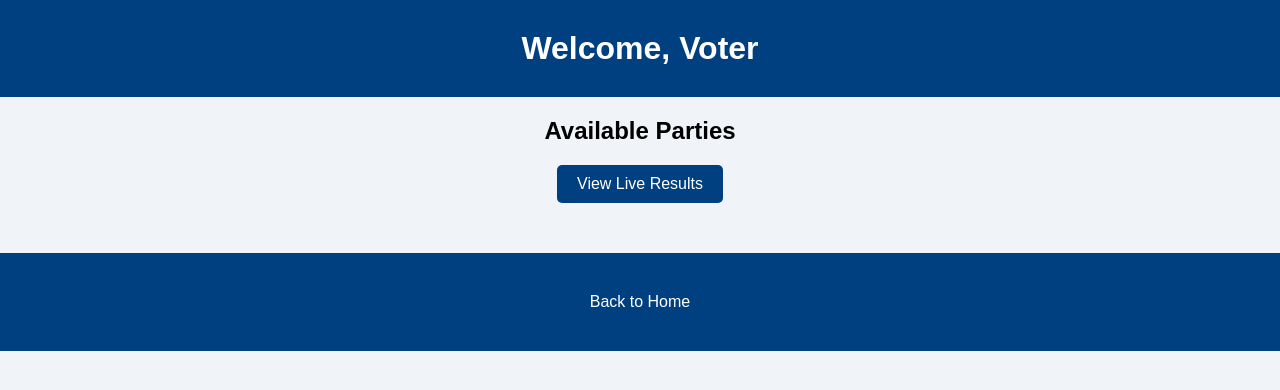
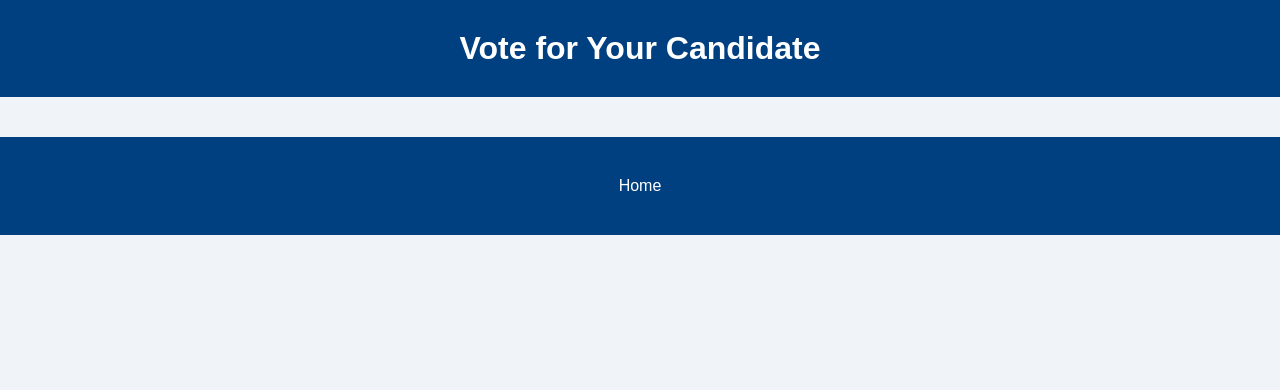
Before and after one commit to saras0110/backend-code, a Flask app: page /voter_dashboard in a window 1280 px wide. Shown: the top 390 px of the page. Run offline with Flask 3, Linux system fonts and the light colour scheme; the visitor is signed in with stand-in values (Sample User, id 1).

Commit message:
Update voter_dashboard.html

```diff
--- a/templates/voter_dashboard.html
+++ b/templates/voter_dashboard.html
@@ -7,39 +7,22 @@
 </head>
 <body>
   <header>
-    <h1>Welcome, Voter</h1>
+    <h1>Vote for Your Candidate</h1>
   </header>
 
   <main>
-    <h2>Available Parties</h2>
-    <div class="party-list">
-      <!-- Example party card, in real app loop with Jinja2 -->
-      {% for party in parties %}
-      <div class="party-card">
-        <img src="{{ party.logo_url }}" alt="Party Logo">
-        <h3>{{ party.party_name }}</h3>
-        <p><strong>Moto:</strong> {{ party.party_moto }}</p>
-        <p><strong>Candidate:</strong> {{ party.candidate_name }}</p>
-        {% if not party.voted %}
-        <form action="https://backend-code-qta6.onrender.com/vote" method="POST">
-          <input type="hidden" name="party_id" value="{{ party.id }}">
-          <button type="submit">Vote</button>
-        </form>
-        {% else %}
-        <p class="voted-label">You have already voted</p>
-        {% endif %}
+    {% for candidate in candidates %}
+      <div class="card">
+        <h3>{{ candidate['name'] }}</h3>
+        <p>Party: {{ candidate['party_name'] }}</p>
+        <p>Moto: {{ candidate['moto'] }}</p>
+        <a href="https://backend-code-qta6.onrender.com/vote/{{ candidate['party_name'] }}">Vote</a>
       </div>
-      {% endfor %}
-    </div>
-
-    <div class="result-link">
-      <a href="https://backend-code-qta6.onrender.com/live_results" target="_blank">View Live Results</a>
-    </div>
-
+    {% endfor %}
   </main>
 
   <footer>
-    <a href="index.html">Back to Home</a>
+    <a href="https://backend-code-qta6.onrender.com/">Home</a>
   </footer>
 </body>
 </html>
```
